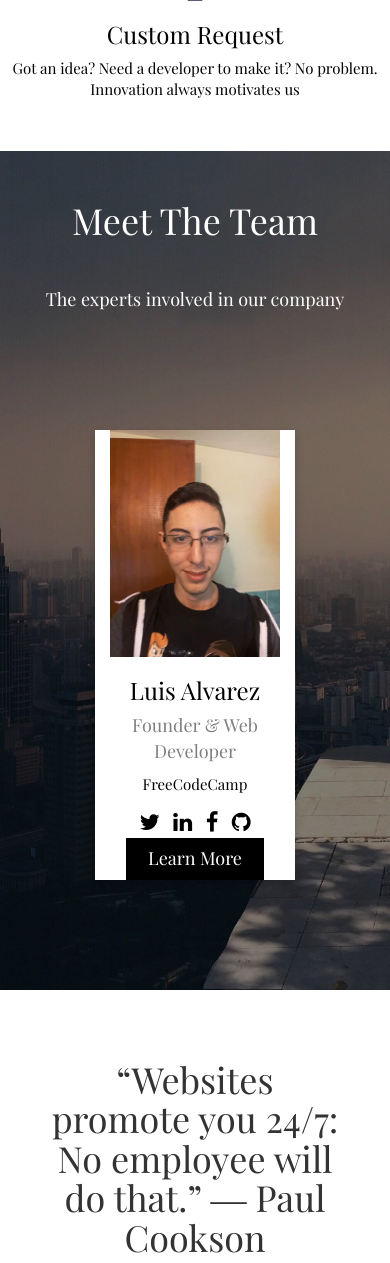
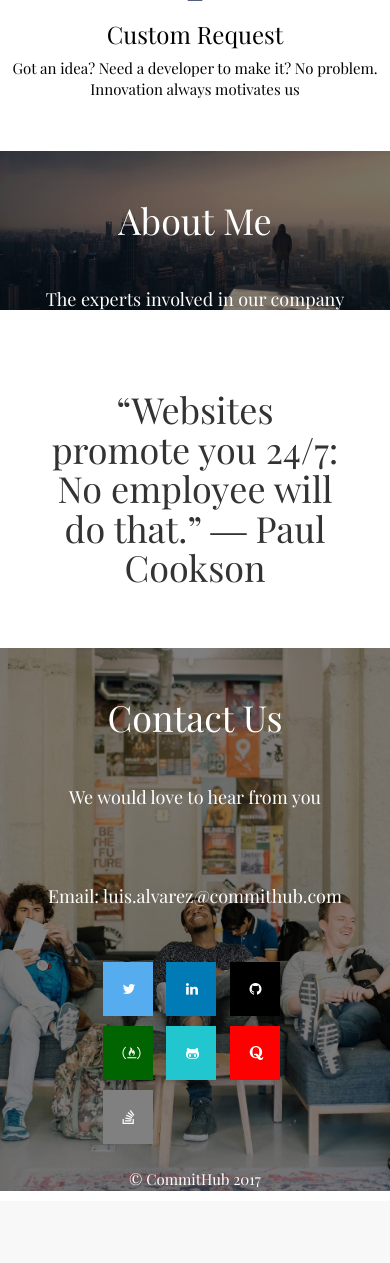
Before and after one commit to CommitHub/CommitHub-Website, a PHP site: page / in a window 390 px wide. Shown: the part 5237-6500 px from the top of the page. After the commit the page ends 6428 px from the top, so only its background shows below. Run offline with PHP 8.4, Linux system fonts and the light colour scheme; some libraries are stand-ins or nearby versions.

Commit message:
Added social icons, email and centered elements

```diff
--- a/css/style.css
+++ b/css/style.css
@@ -142,7 +142,7 @@ header {
 
 /* Team */
 
-#team {
+#about {
     color: white;
     background-image: url("../img/city.jpeg");
     background-position: center;
@@ -151,54 +151,6 @@ header {
     background-attachment: fixed;
 }
 
-.profile {
-    width: 100%;
-}
-
-.card {
-    box-shadow: 0 4px 8px 0 rgba(0, 0, 0, 0.2);
-    max-width: 300px;
-    text-align: center;
-    color: black;
-    background-color: white;
-    margin: 110px;
-}
-
-.box {
-    padding: 0 16px;
-}
-
-.small-title {
-    color: grey;
-    font-size: 18px;
-}
-
-.contact {
-    border: none;
-    outline: 0;
-    display: inline-block;
-    padding: 8px;
-    color: white;
-    background-color: #000;
-    text-align: center;
-    cursor: pointer;
-    width: 100%;
-    font-size: 18px;
-}
-
-.share {
-    margin: 5px;
-}
-
-.social-icons {
-    text-decoration: none;
-    font-size: 22px;
-    color: black;
-}
-
-.contact:hover, .social-icons:hover {
-    opacity: 0.7;
-}
 
 /*Quote2 */
 
@@ -219,20 +171,13 @@ header {
 }
 
 .general-info {
-    margin: 80px 80px 80px 150px;
-}
-
-.contact-us {
-    text-decoration: none;
-    color: white;
-}
-
-.contact-us:hover {
-    color: white;
+    margin: 80px 0 50px 0;
+    text-align: center;
 }
 
 .social-networks {
-    margin: 150px 80px 80px 150px;
+    margin: 0 auto;
+    width: 50%;
 }
 
 .social {
@@ -246,10 +191,7 @@ header {
 
 .social:hover {
     opacity: 0.7;
-}
-
-.facebook {
-    background: #3B5998;
+    text-decoration: none;
     color: white;
 }
 
@@ -258,21 +200,38 @@ header {
     color: white;
 }
 
-.google {
-    background: #dd4b39;
-    color: white;
-}
-
 .linkedin {
     background: #007bb5;
     color: white;
 }
 
-.youtube {
-    background: #bb0000;
+.github {
+    background: black;
     color: white;
 }
 
+.fcc {
+    background: darkgreen;
+    color: white;
+}
+
+.gitshowcase {
+    background: #21c6ce;
+    color: white;
+}
+
+.quora {
+    background: red;
+    color: white;
+}
+
+.stack {
+    background: grey;
+    color: white;
+}
+
+
 .copyright {
+    margin-top: 20px;
     text-align: center;
 }
--- a/index.html
+++ b/index.html
@@ -39,7 +39,7 @@
                             <li><a href="#goal">Goal</a></li>
                             <li><a href="#works">Works</a></li>
                             <li><a href="#services">Services</a></li>
-                            <li><a href="#team">The Team</a></li>
+                            <li><a href="#about">About</a></li>
                             <li><a href="#contact">Contact Us</a></li>
                         </ul>
                     </div>
@@ -121,25 +121,10 @@
             </div>
         </div>
     </div>
-    <!-- Team -->
-    <div id="team">
-        <h1 class="title">Meet The Team</h1>
+    <!-- About me -->
+    <div id="about">
+        <h1 class="title">About Me</h1>
         <h4 class="description">The experts involved in our company</h4>
-        <div class="row">
-            <div class="col-sm-4 card">
-                <img class="profile" src="img/luis.jpg">
-                <div class="box">
-                    <h3>Luis Alvarez</h3>
-                    <p class="small-title">Founder & Web Developer</p>
-                    <p>FreeCodeCamp</p>
-                    <a class="social-icons" target="_blank" href="https://twitter.com/MoonMan6033?lang=en"><i class="fa fa-twitter share"></i></a>
-                    <a class="social-icons" target="_blank" href="https://www.linkedin.com/in/luis-alvarez-pacheco/"><i class="fa fa-linkedin share"></i></a>
-                    <a class="social-icons" target="_blank" href="https://www.facebook.com/darkmetal.luis"><i class="fa fa-facebook share"></i></a>
-                    <a class="social-icons" target="_blank" href="https://github.com/TheGameFreak720"><i class="fa fa-github share"></i></a>
-                    <p><a href="teamLuis.html"><button class="contact">Learn More</button></a></p>
-                </div>
-            </div>
-        </div>
     </div>
     <div id="quote2">
         <h1>“Websites promote you 24/7: No employee will do that.” ― Paul Cookson</h1>
@@ -148,8 +133,15 @@
     <div id="contact">
         <h1 class="title">Contact Us</h1>
         <h4 class="description">We would love to hear from you</h4>
+        <h4 class="general-info">Email: luis.alvarez@commithub.com</h4>
         <div class="social-networks">
+            <a href="https://twitter.com/MoonMan6033?lang=en"  target="_blank" class="fa fa-twitter social twitter"></a>
             <a href="https://www.linkedin.com/company/24979430/" target="_blank" class="fa fa-linkedin social linkedin"></a>
+            <a href="https://github.com/TheGameFreak720"  target="_blank" class="fa fa-github social github"></a>
+            <a href="https://www.freecodecamp.org/thegamefreak720"  target="_blank" class="fa fa-free-code-camp social fcc"></a>
+            <a href="https://www.gitshowcase.com/thegamefreak720"  target="_blank" class="fa fa-github-alt social gitshowcase"></a>
+            <a href="https://www.quora.com/profile/Luis-Alvarez-110"  target="_blank" class="fa fa-quora social quora"></a>
+            <a href="https://stackoverflow.com/users/7366929/luis-alvarez"  target="_blank" class="fa fa-stack-overflow social stack"></a>
         </div>
         <p class="copyright">&copy CommitHub 2017</p>
     </div>
```
